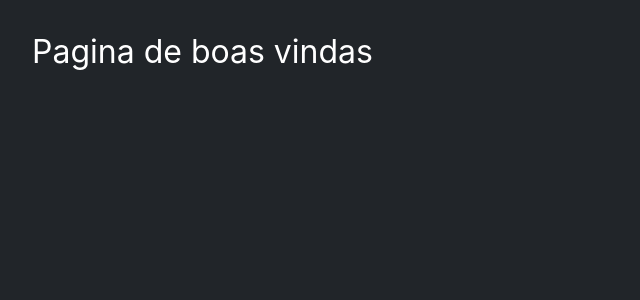
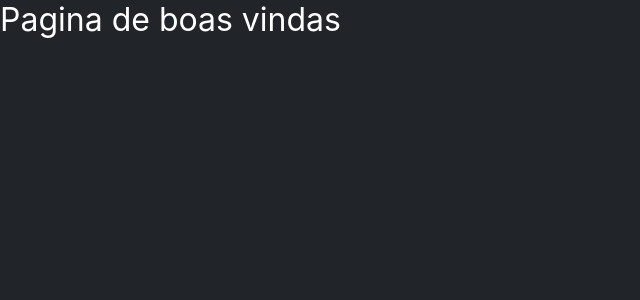
Before and after one commit to vitordevsp/boleta-estar-vue, a Vue app: page / in a window 1280 px wide. Shown: the top 300 px of the page, without its empty margins (0-640 px from the left). Built offline with nearby package versions, Linux system fonts and the light colour scheme.

Commit message:
feat: ajusta configs do css global

```diff
--- a/src/assets/main.css
+++ b/src/assets/main.css
@@ -22,9 +22,8 @@
 }
 
 #app {
-  max-width: 1280px;
-  margin: 0 auto;
-  padding: 2rem;
+  width: 100%;
+  min-height: 100vh;
 }
 
 body {
@@ -37,3 +36,15 @@ body {
   -webkit-font-smoothing: antialiased;
   -moz-osx-font-smoothing: grayscale;
 }
+
+a {
+  text-decoration: none;
+  color: var(--color-primary);
+}
+
+button {
+  background: none;
+  border: none;
+  cursor: pointer;
+  color: var(--color-text);
+}
```
